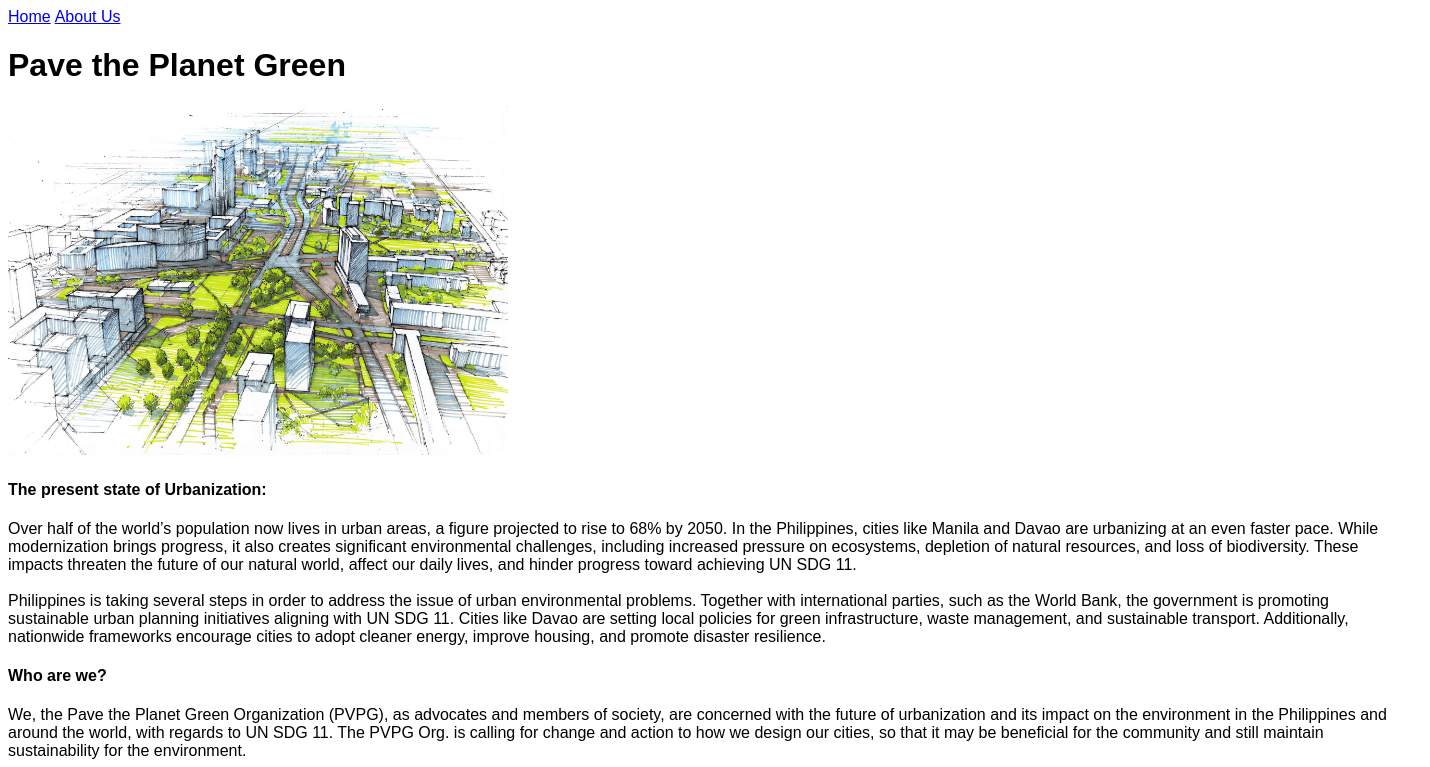
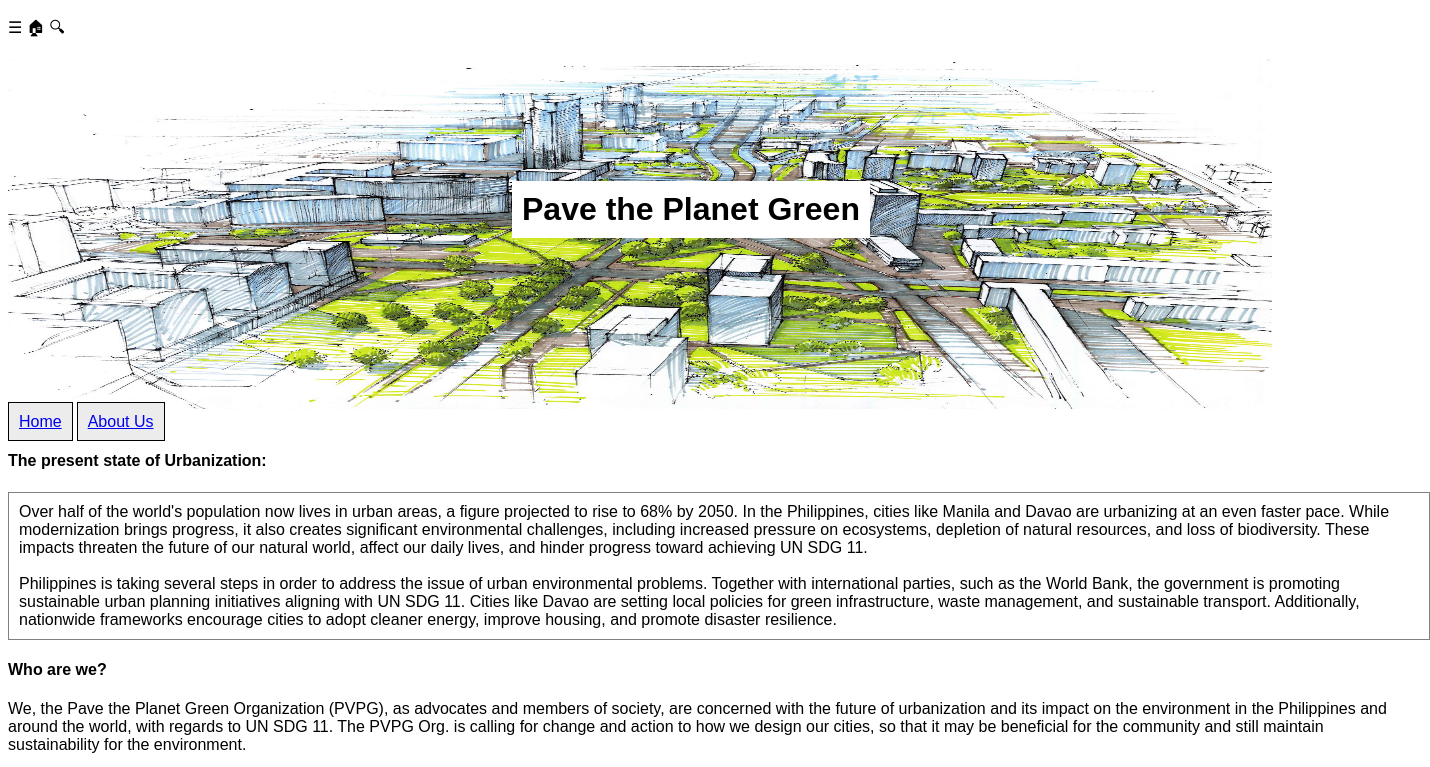
Before and after one commit to arya-mitmug/pm2, a plain HTML site: page index.html in a window 1280 px wide. Shown: the top 767 px of the page, 1430 px wide, since content can reach past the window. Drawn offline with Linux system fonts and the light colour scheme.

Commit message:
Add files via upload

```diff
--- a/about.css
+++ b/about.css
@@ -10,3 +10,21 @@ p{
 a{
     font-family: Arial, Helvetica, sans-serif;
 }
+
+.navigation {
+    text-align: center;
+    background-color: rgb(236, 236, 236);
+    border: 1px solid black;
+    padding: 10px;
+    width: 110px;
+}
+
+.img{
+    float: right
+}
+
+.about-you{
+    width: 40%;
+    border: 1px solid black;
+    padding: 10px;
+}
--- a/index.css
+++ b/index.css
@@ -14,3 +14,33 @@ p{
 a{
     font-family: Arial, Helvetica, sans-serif;
 }
+
+.title{
+    position: absolute;
+    top: 20%;
+    left: 40%;
+    background-color: white;
+    padding: 10px;
+}
+
+.navigation {
+    text-align: center;
+    background-color: rgb(236, 236, 236);
+    border: 1px solid black;
+    padding: 10px;
+    width: 110px;
+}
+
+#background{
+    border: 1px solid gray;
+    padding: 10px;
+}
+
+#button{
+    text-align: justify;
+    font-style: bold;
+    background-color: rgb(236, 236, 236);
+    border: 1px solid black;
+    padding: 10px;
+    width: 110px;
+}
--- a/index.html
+++ b/index.html
@@ -8,15 +8,20 @@
     <link rel="stylesheet" href="index.css">
 </head>
 <body>
-    <a href="index.html">Home</a>
-    <a href="about.html">About Us</a>
+    <p>☰ 🏠︎ 🔍︎</p>
 
-    <h1>Pave the Planet Green</h1>
+    <div>
+        <h1 class="title">Pave the Planet Green</h1>
+        <img src="citysketch.jpg" width=100% height="350px"> <br>
+    </div>
 
-    <img src="citysketch.jpg" width="500px"> <br>
+
+    <a class="navigation" href="index.html">Home</a>
+    <a class="navigation" href="about.html">About Us</a>
+
 
     <h4>The present state of Urbanization:</h4>
-    <p>Over half of the world’s population now lives in urban areas, a figure projected to rise to 68% by 2050. In the Philippines, cities like Manila and Davao are urbanizing at an even faster pace. While modernization brings progress, it also creates significant environmental challenges, including increased pressure on ecosystems, depletion of natural resources, and loss of biodiversity. These impacts threaten the future of our natural world, affect our daily lives, and hinder progress toward achieving UN SDG 11. <br> <br> Philippines is taking several steps in order to address the issue of urban environmental problems. Together with international parties, such as the World Bank, the government is promoting sustainable urban planning initiatives aligning with UN SDG 11. Cities like Davao are setting local policies for green infrastructure, waste management, and sustainable transport. Additionally, nationwide frameworks encourage cities to adopt cleaner energy, improve housing, and promote disaster resilience.
+    <p id="background">Over half of the world's population now lives in urban areas, a figure projected to rise to 68% by 2050. In the Philippines, cities like Manila and Davao are urbanizing at an even faster pace. While modernization brings progress, it also creates significant environmental challenges, including increased pressure on ecosystems, depletion of natural resources, and loss of biodiversity. These impacts threaten the future of our natural world, affect our daily lives, and hinder progress toward achieving UN SDG 11. <br> <br> Philippines is taking several steps in order to address the issue of urban environmental problems. Together with international parties, such as the World Bank, the government is promoting sustainable urban planning initiatives aligning with UN SDG 11. Cities like Davao are setting local policies for green infrastructure, waste management, and sustainable transport. Additionally, nationwide frameworks encourage cities to adopt cleaner energy, improve housing, and promote disaster resilience.
     </p>
 
     <h4>Who are we?</h4>
@@ -29,5 +34,7 @@
     <a href="https://medium.com/@gregorposadas/a-critique-of-urban-planning-in-the-philippines-b86d2097afa7">Gregor Posadas (2025)</a>
 
     <h4>Pave the Planet green now, not when there is no more Earth to pave.</h4>
+
+    <p id="button">Join the cause.</p>
 </body>
 </html>
```
Also changed, not shown: about.html (+9 -4 lines).
